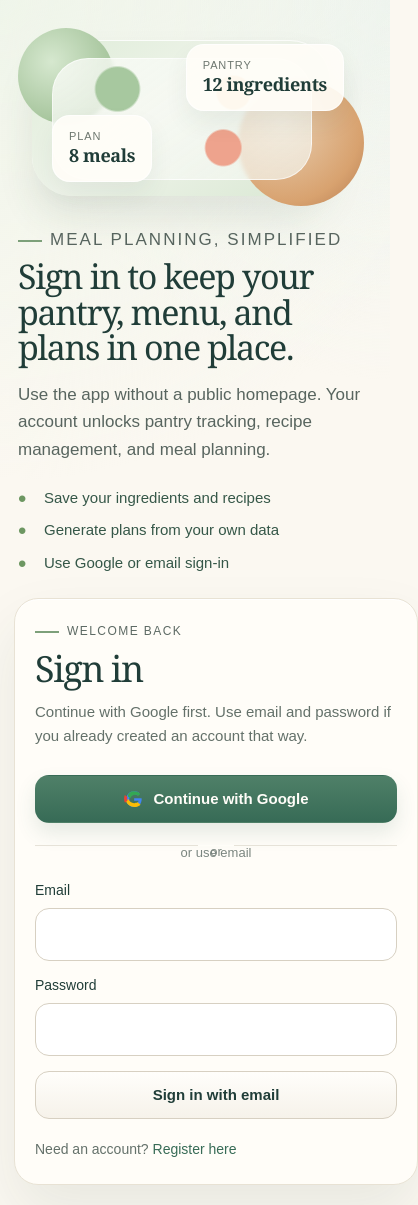
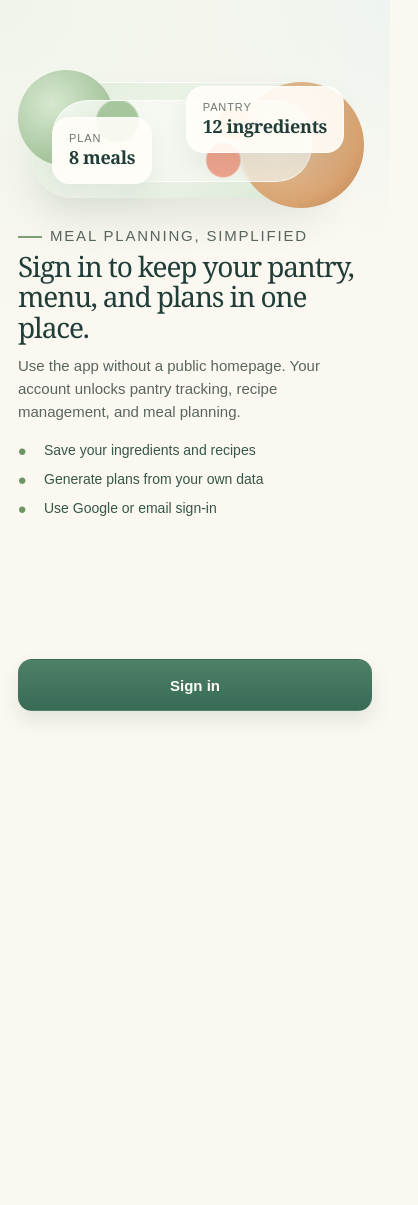
Before and after one commit to RubenFerreiraCA-SA/food-optimiser, an Angular app: page /login in a window 390 px wide. Shown: the whole page, 418 px wide, since content can reach past the window. After the commit the page ends 854 px from the top, so only its background shows below. Built offline with nearby package versions, Linux system fonts and the light colour scheme; no server answers; the database is empty.

Commit message:
Improvements to pre-login screen;

```diff
--- a/src/app/pages/auth-page/_auth-page.scss
+++ b/src/app/pages/auth-page/_auth-page.scss
@@ -13,7 +13,7 @@
   overflow: clip;
 }
 
-.auth-page > .auth-shell {
+.auth-page>.auth-shell {
   margin-block: auto;
 }
 
@@ -188,6 +188,7 @@
 }
 
 .auth-card {
+  position: relative;
   width: 100%;
   padding: 36px;
   border: 1px solid #e8e2d4;
@@ -326,29 +327,56 @@ input:focus {
   width: 100%;
 }
 
+.mobile-cta,
+.mobile-back {
+  display: block;
+}
+
+.mobile-cta-wrap {
+  margin-top: auto;
+  padding-top: 18px;
+  display: flex;
+  align-items: center;
+  justify-content: center;
+  width: 100%;
+}
+
+.mobile-back {
+  margin: 0 0 10px;
+  padding: 0;
+  border: 0;
+  color: #376b56;
+  background: transparent;
+  font:
+    700 14px/1 Arial,
+    sans-serif;
+  cursor: pointer;
+}
+
 .divider {
-  display: grid;
-  place-items: center;
+  display: flex;
+  align-items: center;
+  gap: 12px;
   margin: 22px 0;
   color: #7a857f;
   font:
     13px/1 Arial,
     sans-serif;
+  text-transform: uppercase;
+  letter-spacing: 0.08em;
 }
 
 .divider::before,
 .divider::after {
   content: '';
-  grid-area: 1 / 1;
-  width: 100%;
+  flex: 1;
   height: 1px;
   background: #e6e2d8;
 }
 
-.divider::after {
-  content: 'or';
-  width: auto;
-  padding: 0 12px;
+.divider span {
+  flex: 0 0 auto;
+  padding: 0 2px;
   background: #fffdf8;
 }
 
@@ -375,32 +403,116 @@ input:focus {
 
 @media (max-width: 760px) {
   .auth-page {
-    min-height: auto;
-    padding: 14px 14px 20px;
-    overflow: visible;
+    min-height: 100dvh;
+    padding: 12px 14px 16px;
+    overflow: hidden;
   }
 
   .auth-shell {
     grid-template-columns: 1fr;
-    min-height: auto;
-    gap: 20px;
+    min-height: calc(100dvh - 28px);
+    gap: 14px;
   }
 
   .auth-aside {
-    padding: 6px 4px 4px;
+    min-height: calc(100dvh - 28px);
+    padding: 2px 4px 8px;
   }
 
   .auth-art {
-    height: 190px;
-    margin-bottom: 16px;
+    height: 150px;
+    margin: 3rem auto 12px;
   }
 
   .auth-aside h2 {
-    font-size: 34px;
+    margin: 4px 0 12px;
+    font-size: 28px;
+    line-height: 1.08;
+  }
+
+  .auth-aside p {
+    font-size: 15px;
+    line-height: 1.55;
+  }
+
+  .auth-aside ul {
+    gap: 8px;
+    margin-top: 16px;
+    font-size: 14px;
+  }
+
+  .mobile-cta,
+  .mobile-back {
+    display: inline-flex;
+  }
+
+  .mobile-cta-wrap {
+    margin-top: 0;
+    padding-top: 22px;
+    display: flex;
+    flex-grow: 1;
+  }
+
+  .mobile-cta {
+    min-height: 52px;
   }
 
   .auth-card {
-    padding: 24px 20px;
+    display: none;
+    padding: 18px 18px 16px;
     border-radius: 24px;
+    width: min(100%, 380px);
+    justify-self: center;
+  }
+
+  :host.show-form .auth-aside {
+    display: none;
+  }
+
+  :host.show-form .auth-card {
+    display: block;
+    width: min(100%, 380px);
+    justify-self: center;
+  }
+
+  :host.show-form .auth-page {
+    overflow: hidden;
+  }
+
+  :host.show-form .auth-shell {
+    align-items: start;
+    min-height: calc(100dvh - 28px);
+  }
+
+  :host.show-form .auth-card {
+    margin-top: auto;
+    margin-bottom: auto;
+  }
+
+  :host.show-form h1 {
+    font-size: 30px;
+  }
+
+  :host.show-form .copy {
+    margin-bottom: 18px;
+    font-size: 14px;
+  }
+
+  :host.show-form .auth-form {
+    gap: 12px;
+  }
+
+  :host.show-form input {
+    padding: 12px 13px;
+    font-size: 15px;
+  }
+
+  :host.show-form .button {
+    min-height: 46px;
+    font-size: 14px;
+  }
+
+  :host.show-form .divider {
+    margin: 16px 0;
   }
 }
--- a/src/app/pages/auth-page/login-page/login-page.html
+++ b/src/app/pages/auth-page/login-page/login-page.html
@@ -24,9 +24,15 @@
         <li>Generate plans from your own data</li>
         <li>Use Google or email sign-in</li>
       </ul>
+      <div class="mobile-cta-wrap">
+        <button class="button primary full mobile-cta" type="button" (click)="openForm()">
+          Sign in
+        </button>
+      </div>
     </aside>
 
     <section class="auth-card" aria-labelledby="login-title">
+      <button class="mobile-back" type="button" (click)="backToIntro()">← Back</button>
       <p class="eyebrow"><span></span>Welcome back</p>
       <h1 id="login-title">Sign in</h1>
       <p class="copy">
@@ -53,7 +59,7 @@
         Continue with Google
       </button>
 
-      <div class="divider">or use email</div>
+      <div class="divider"><span>or use email</span></div>
 
       <form class="auth-form" (ngSubmit)="signIn()">
         <label>
--- a/src/app/pages/auth-page/login-page/login-page.ts
+++ b/src/app/pages/auth-page/login-page/login-page.ts
@@ -1,4 +1,4 @@
-import { Component, inject } from '@angular/core';
+import { Component, inject, signal } from '@angular/core';
 import { FormsModule } from '@angular/forms';
 import { Router, RouterLink } from '@angular/router';
 import { AuthService } from '../../../shared/services/auth/auth.service';
@@ -8,15 +8,25 @@ import { AuthService } from '../../../shared/services/auth/auth.service';
   imports: [FormsModule, RouterLink],
   templateUrl: './login-page.html',
   styleUrl: './login-page.scss',
+  host: { '[class.show-form]': 'showForm()' },
 })
 export class LoginPage {
   private readonly auth = inject(AuthService);
   private readonly router = inject(Router);
 
+  readonly showForm = signal(false);
   email = '';
   password = '';
   errorMessage = '';
   isSubmitting = false;
+
+  openForm(): void {
+    this.showForm.set(true);
+  }
+
+  backToIntro(): void {
+    this.showForm.set(false);
+  }
 
   async signIn(): Promise<void> {
     this.isSubmitting = true;
--- a/src/app/pages/auth-page/register-page/register-page.html
+++ b/src/app/pages/auth-page/register-page/register-page.html
@@ -24,9 +24,15 @@
         <li>Email/password or Google sign-up</li>
         <li>Ready for future per-user data</li>
       </ul>
+      <div class="mobile-cta-wrap">
+        <button class="button primary full mobile-cta" type="button" (click)="openForm()">
+          Create account
+        </button>
+      </div>
     </aside>
 
     <section class="auth-card" aria-labelledby="register-title">
+      <button class="mobile-back" type="button" (click)="backToIntro()">← Back</button>
       <p class="eyebrow"><span></span>Create an account</p>
       <h1 id="register-title">Register</h1>
       <p class="copy">Start with Google. Use email and password if you want a separate login.</p>
@@ -51,7 +57,7 @@
         Register with Google
       </button>
 
-      <div class="divider">or use email</div>
+      <div class="divider"><span>or use email</span></div>
 
       <form class="auth-form" (ngSubmit)="register()">
         <label>
--- a/src/app/pages/auth-page/register-page/register-page.ts
+++ b/src/app/pages/auth-page/register-page/register-page.ts
@@ -1,4 +1,4 @@
-import { Component, inject } from '@angular/core';
+import { Component, inject, signal } from '@angular/core';
 import { FormsModule } from '@angular/forms';
 import { Router, RouterLink } from '@angular/router';
 import { AuthService } from '../../../shared/services/auth/auth.service';
@@ -8,17 +8,27 @@ import { AuthService } from '../../../shared/services/auth/auth.service';
   imports: [FormsModule, RouterLink],
   templateUrl: './register-page.html',
   styleUrl: './register-page.scss',
+  host: { '[class.show-form]': 'showForm()' },
 })
 export class RegisterPage {
   private readonly auth = inject(AuthService);
   private readonly router = inject(Router);
 
+  readonly showForm = signal(false);
   name = '';
   email = '';
   password = '';
   confirmPassword = '';
   errorMessage = '';
   isSubmitting = false;
+
+  openForm(): void {
+    this.showForm.set(true);
+  }
+
+  backToIntro(): void {
+    this.showForm.set(false);
+  }
 
   async register(): Promise<void> {
     this.errorMessage = '';
```
